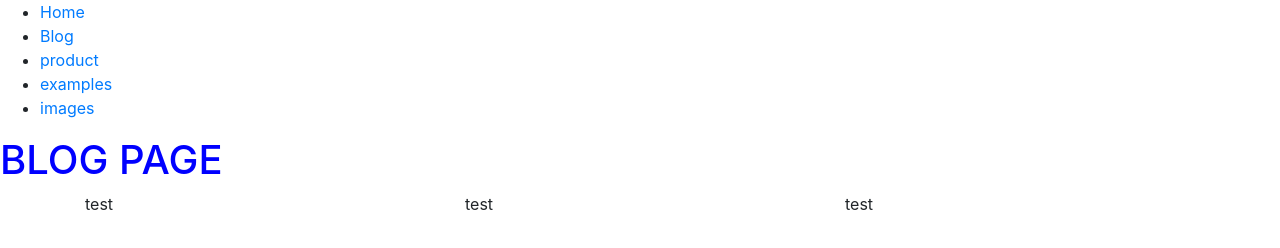
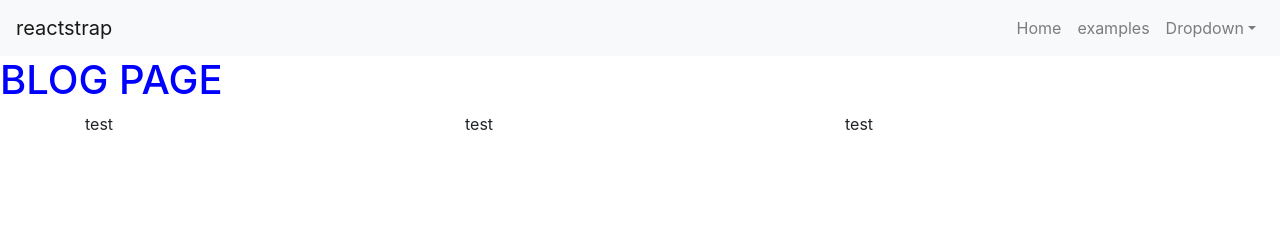
Before and after one commit to danieltircob/gatsby-udemy-tutorial-section2-helloWorld, a Gatsby site: page /blog in a window 1280 px wide. Built offline with nearby package versions, Linux system fonts and the light colour scheme; Gatsby itself is replaced by a stand-in of ours.

Commit message:
added reactstrap, styled Navbar

```diff
--- a/package.json
+++ b/package.json
@@ -18,6 +18,7 @@
     "gatsby-source-filesystem": "2.1.3",
     "react": "^16.8.6",
     "react-dom": "^16.8.6",
+    "reactstrap": "8.0.0",
     "readable-stream": "3.4.0"
   },
   "devDependencies": {
--- a/src/components/Navbar.js
+++ b/src/components/Navbar.js
@@ -1,28 +1,68 @@
+import { Link } from "gatsby"
 import React from "react"
-import { Link } from "gatsby"
+import {
+  Collapse,
+  Navbar,
+  NavbarToggler,
+  NavbarBrand,
+  Nav,
+  NavItem,
+  NavLink,
+  UncontrolledDropdown,
+  DropdownToggle,
+  DropdownMenu,
+  DropdownItem,
+} from "reactstrap"
 
-const Navbar = () => {
-  return (
-    <nav>
-      <ul>
-        <li>
-          <Link to="/">Home</Link>
-        </li>
-        <li>
-          <Link to="/blog">Blog</Link>
-        </li>
-        <li>
-          <Link to="/product">product</Link>
-        </li>
-        <li>
-          <Link to="/examples">examples</Link>
-        </li>
-        <li>
-          <Link to="/images">images</Link>
-        </li>
-      </ul>
-    </nav>
-  )
+export default class NavbarNew extends React.Component {
+  constructor(props) {
+    super(props)
+
+    this.toggle = this.toggle.bind(this)
+    this.state = {
+      isOpen: false,
+    }
+  }
+  toggle() {
+    this.setState({
+      isOpen: !this.state.isOpen,
+    })
+  }
+  render() {
+    return (
+      <div>
+        <Navbar color="light" light expand="md">
+          <NavbarBrand href="/">reactstrap</NavbarBrand>
+          <NavbarToggler onClick={this.toggle} />
+          <Collapse isOpen={this.state.isOpen} navbar>
+            <Nav className="ml-auto" navbar>
+              <NavItem>
+                <NavLink href="/">Home</NavLink>
+              </NavItem>
+              <NavItem>
+                <NavLink href="/examples">examples</NavLink>
+              </NavItem>
+              <UncontrolledDropdown nav inNavbar>
+                <DropdownToggle nav caret>
+                  Dropdown
+                </DropdownToggle>
+                <DropdownMenu right>
+                  <DropdownItem>
+                    <Link to="/blog">Blog</Link>
+                  </DropdownItem>
+                  <DropdownItem>
+                    <Link to="/images">images</Link>
+                  </DropdownItem>
+                  <DropdownItem divider />
+                  <DropdownItem>
+                    <Link to="/product">Product</Link>
+                  </DropdownItem>
+                </DropdownMenu>
+              </UncontrolledDropdown>
+            </Nav>
+          </Collapse>
+        </Navbar>
+      </div>
+    )
+  }
 }
-
-export default Navbar
```
Also changed, not shown: 1 other file.
